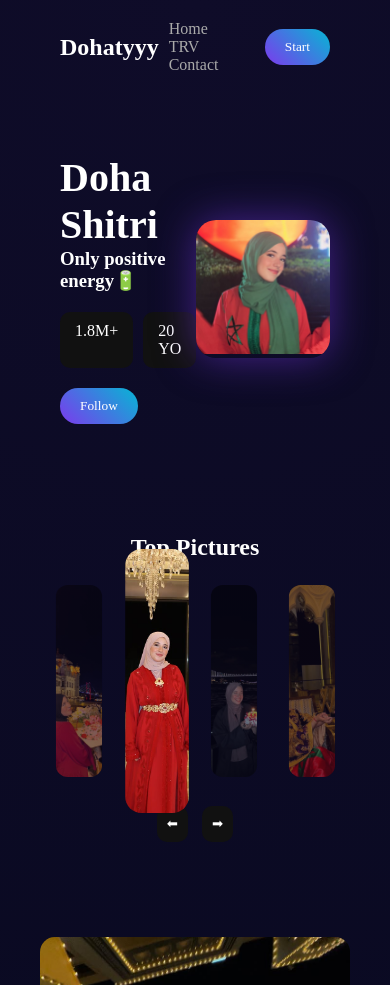
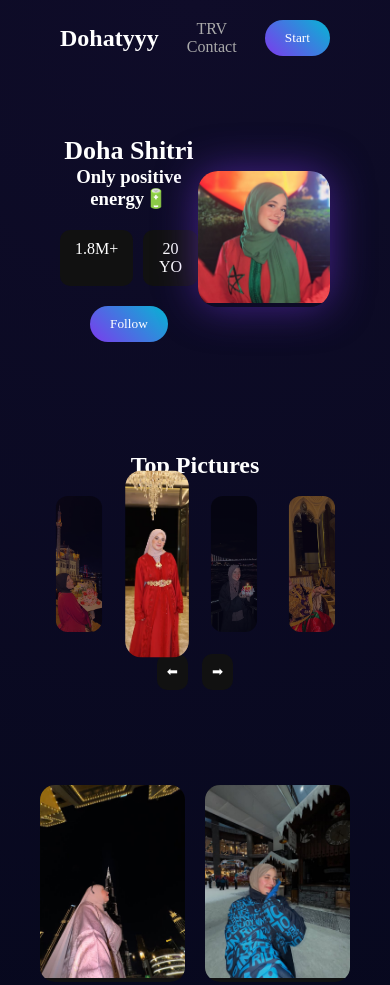
Before and after one commit to asuna-blip/Dohatyy, a plain HTML site: page index.html in a window 390 px wide. Shown: the top 985 px of the page. Drawn offline with Linux system fonts and the light colour scheme.

Commit message:
dohatyyy

```diff
--- a/index.html
+++ b/index.html
@@ -212,6 +212,45 @@ nav a:hover{color:white;}
   background:linear-gradient(45deg,#7c3aed,#06b6d4);
 }
 
+@media (max-width:768px){
+
+  header{
+    max-width: 100%;
+    flex-direction:row;
+    text-align:center;
+    gap:10px;
+  }
+
+  .hero{
+    flex-direction:row;
+    text-align:center;
+  }
+
+  .left h1{
+    font-size:26px;
+  }
+
+  .main-card{
+    width:180px;
+  }
+
+  .card{
+    width:120px;
+    height:170px;
+  }
+
+  .grid{
+    grid-template-columns:repeat(2,1fr);
+  }
+
+  .marquee-track img{
+    width:80px;
+    height:80px;
+  }
+}
+}
+
+
 </style>
 </head>
 
@@ -220,7 +259,6 @@ nav a:hover{color:white;}
 <header>
   <h2>Dohatyyy</h2>
   <nav>
-    <a id="homeLink">Home</a>
     <a id="nftLink">TRV</a>
     <a id="contactLink">Contact</a>
   </nav>
```
